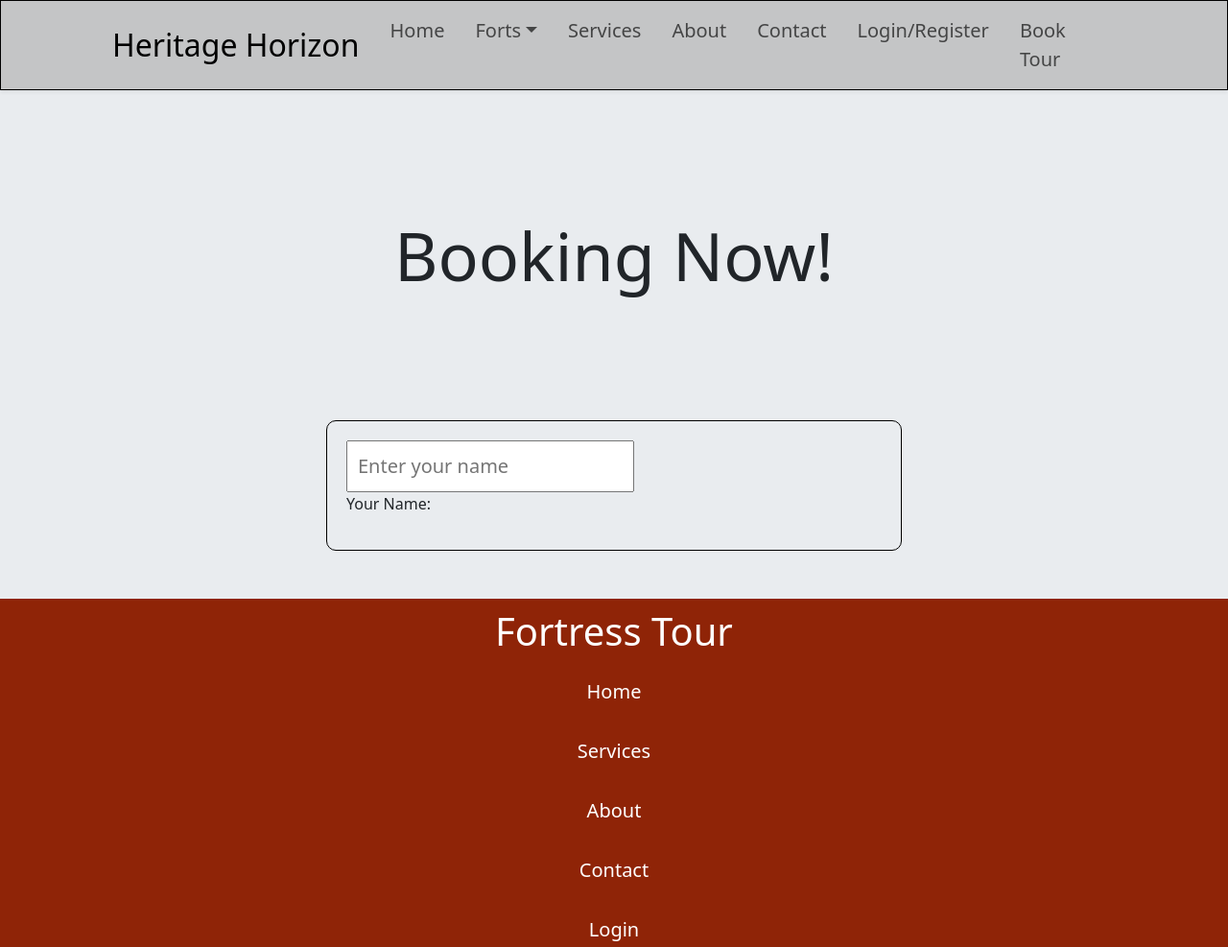
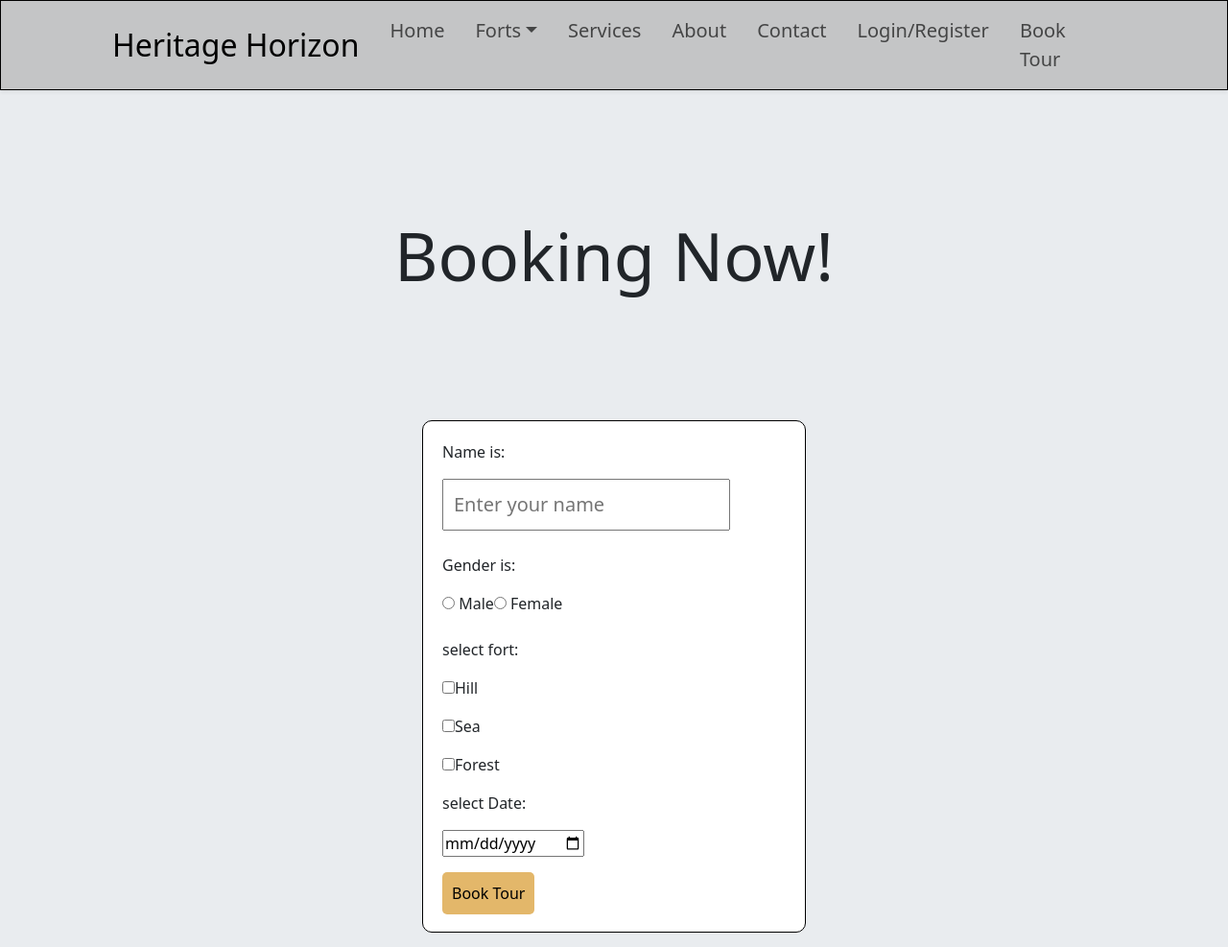
Before and after one commit to 09shraddhagoudar/icp6.0-group-02-project-4-react, a React app: page /bookTour in a window 1280 px wide. Shown: the top 987 px of the page at 96% size. Built offline with nearby package versions, Linux system fonts and the light colour scheme.

Commit message:
book tour page

```diff
--- a/src/views/BookTour/BookTour.css
+++ b/src/views/BookTour/BookTour.css
@@ -1,9 +1,10 @@
 .form-container{
     border:1px solid black;
-    width:600px;
+    width:400px;
     margin:50px auto;
     border-radius: 10px;
     padding:20px;
+    background-color: white;
 }
 .input{
     font-size: 20px;
@@ -11,3 +12,23 @@
     padding: 10px;
 
 }
+.btn{
+    margin-bottom: -2px;
+
+    display: block;
+    padding: 10px;
+    background-color:#e3b76a;
+    color: #000;
+    text-decoration: none;
+    border: none;
+    border-radius: 5px;
+    cursor: pointer;
+    transition: background-color 0.3s ease;
+
+}
+.btn:hover{
+    background-color: #8f2407;
+    color: white;
+    border-radius: 5px;
+    transition: 0.5s;
+}
--- a/src/views/BookTour/BookTour.js
+++ b/src/views/BookTour/BookTour.js
@@ -6,11 +6,17 @@ import './BookTour.css'
 
 function BookTour() {
   const[name,setName]=useState('');
+  const[gender,setGender]=useState('');
+  const[fort,setforts]=useState('');
+  const[date,setdate]=useState('');
+  const[forts,setForts]=useState([]);
   return (
     <div>
         <Navbar />
         <h1 style={{textAlign: 'center',margin: '130px',fontSize: '70px'}}> Booking Now! </h1>
         <form className='form-container'>
+          <div>
+            <p>Name is:{name}</p>
           <input type='text'
               placeholder='Enter your name'
               className='input'
@@ -18,18 +24,100 @@ function BookTour() {
                 setName(e.target.value);
           }}
           />
-          <p>Your Name:{name}</p>
 
 
+          </div>
+          <div>
+            <br/>
+            <p>Gender is: {gender}</p>
+            <label htmlFor='Male'>
+              <input type='radio' name='gender' id='male' onChange={(e)=>{
+                 if(e.target.checked){
+                  setGender('Male');
+                 }
+              }}/> Male
 
+            </label>
+
+            <label htmlFor='Female'>
+            <input type='radio' name='gender' id='Female' onChange={(e)=>{
+              if(e.target.checked){
+                setGender('Female');
+              }
+            }}/> Female
+            </label>
+          </div>
+          <br/>
+          <div>
+          <p>
+          <p>select fort:{fort}</p>
+
+            <input type='checkbox'
+              onChange={(e)=>{
+                if(e.target.checked){
+                  setforts([...forts,'Hill'])
+                }
+                else{
+                   const newforts = forts.filter((forts)=>{
+                    return forts !== 'forts'
+                   })
+                    setforts(newforts)
+                }
+              }
+              }
+
+            />Hill
+            </p>
+
+            <p>
+            <input type='checkbox'
+              onChange={(e)=>{
+                if(e.target.checked){
+                  setforts([...forts,'Sea'])
+                }
+                else{
+                   const newforts = forts.filter((forts)=>{
+                    return forts !== 'forts'
+                   })
+                    setforts(newforts)
+                }
+              }
+              }
+
+            />Sea
+            </p>
+            <p>
+            <input type='checkbox'
+              onChange={(e)=>{
+                if(e.target.checked){
+                  setforts([...forts,'Forest'])
+                }
+                else{
+                   const newforts = forts.filter((forts)=>{
+                    return forts !== 'forts'
+                   })
+                    setforts(newforts)
+                }
+              }
+              }
+            />Forest
+            </p>
+
+          </div>
+          <div>
+            <p>
+              <p>
+              select Date:{date}
+              </p>
+              <input type="date" name="date"id="date"></input>
+            </p>
+          </div>
+          <div className='btn-1' style={{textAlign:'center'}}>
+          <button className='btn'>Book Tour</button>
+          </div>
         </form>
         <Footer/>
     </div>
-
-
-
-
-
 
   )
 }
```
